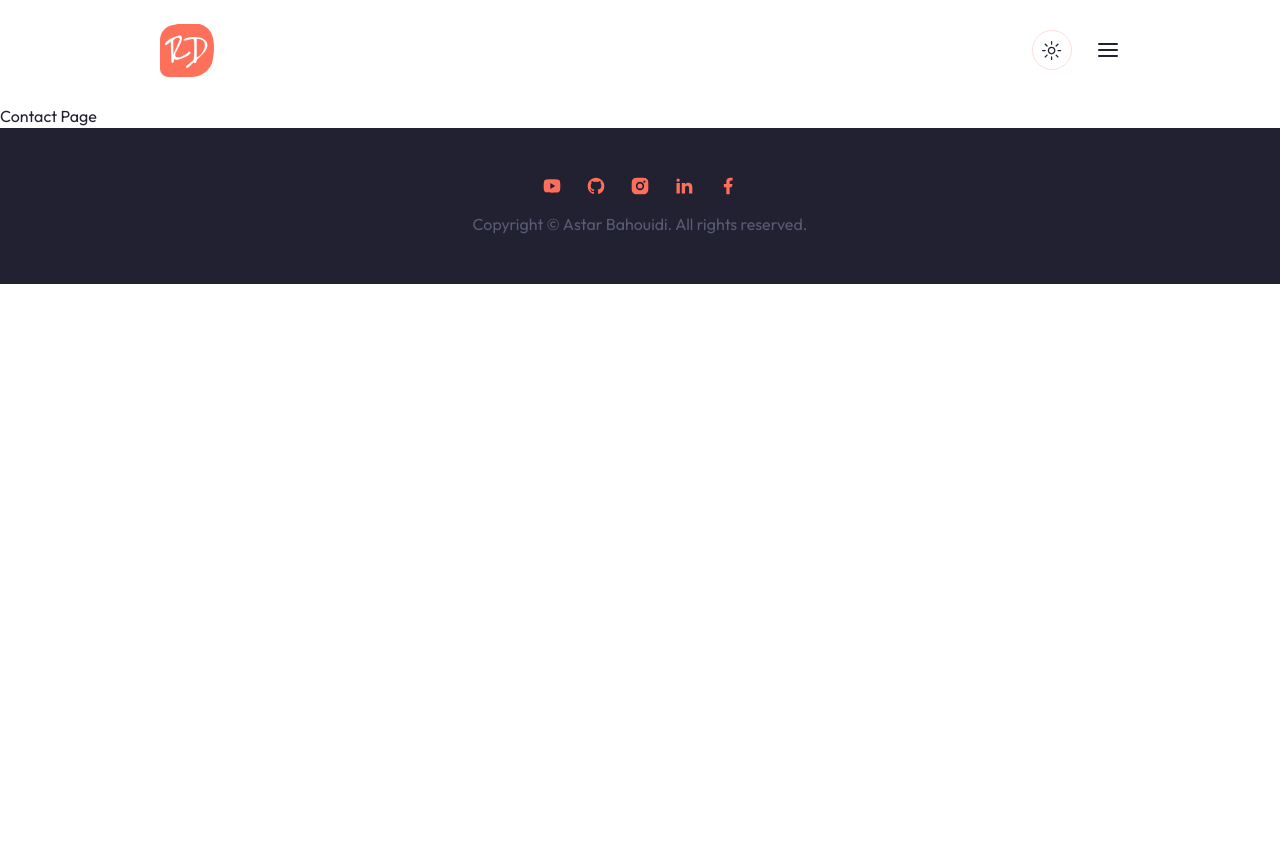
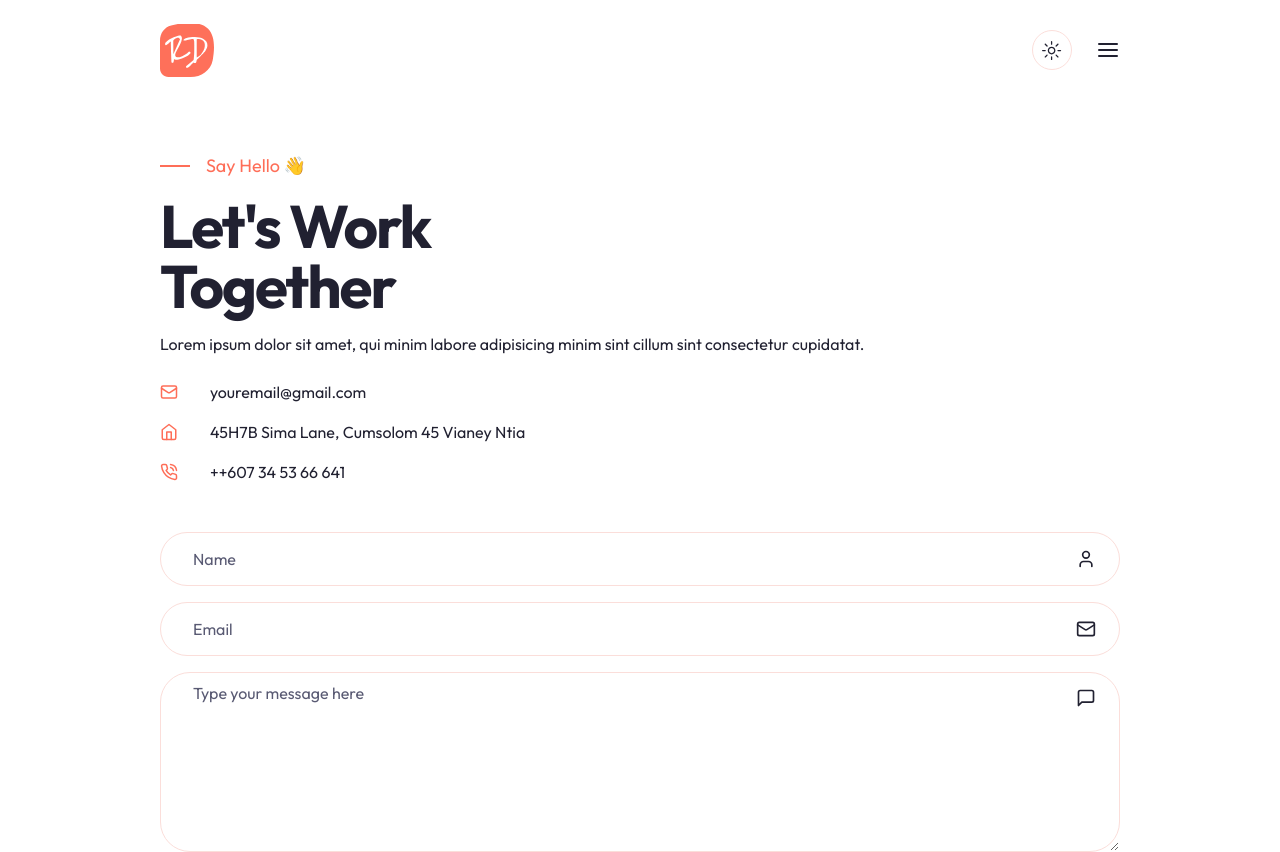
Before and after one commit to astaba/hello_ab_portfolio, a Next.js app: page /contact in a window 1280 px wide. Shown: the top 852 px of the page. Before the commit the page ends 800 px from the top, so only its background shows below. Built offline with nearby package versions, Linux system fonts and the light colour scheme.

Commit message:
Build Contact page

```diff
--- a/src/app/contact/page.tsx
+++ b/src/app/contact/page.tsx
@@ -1,9 +1,54 @@
-import React from 'react'
+import React from "react";
+import { MailIcon, HomeIcon, PhoneCall } from "lucide-react";
+
+import Form from "@/components/Form";
 
 const Contact = () => {
-	return (
-		<h1>Contact Page</h1>
-	)
-}
+  return (
+    <section>
+      <div className="container mx-auto">
+        {/* Text and illustrations */}
+        <div className="mb-6 grid pt-12 xl:mb-24 xl:h-[480px] xl:grid-cols-2">
+          {/* Text */}
+          <div className="flex flex-col justify-center">
+            <div className="mb-4 flex items-center gap-x-4 text-lg text-primary">
+              <span className="h-[2px] w-[30px] bg-primary"></span>
+              Say Hello 👋
+            </div>
+            <h1 className="h1 mb-8 max-w-md">Let&apos;s Work Together</h1>
+            <p>
+              Lorem ipsum dolor sit amet, qui minim labore adipisicing minim
+              sint cillum sint consectetur cupidatat.
+            </p>
+          </div>
+          {/* illustrations */}
+          <div className="hidden w-full bg-contact-illustration-light bg-contain bg-top bg-no-repeat xl:flex dark:bg-contact-illustration-dark"></div>
+        </div>
+        {/* info text & form */}
+        <div className="mb-24 grid xl:mb-32 xl:grid-cols-2">
+          {/* info & text */}
+          <div className="mb-12 flex flex-col gap-y-4 text-base xl:mb-24 xl:text-lg">
+            {/* mail */}
+            <div className="flex items-center gap-x-8">
+              <MailIcon size={18} className="text-primary" />
+              <div>youremail@gmail.com</div>
+            </div>
+            {/* address */}
+            <div className="flex items-center gap-x-8">
+              <HomeIcon size={18} className="text-primary" />
+              <div>45H7B Sima Lane, Cumsolom 45 Vianey Ntia</div>
+            </div>
+            {/* phone */}
+            <div className="flex items-center gap-x-8">
+              <PhoneCall size={18} className="text-primary" />
+              <div>++607 34 53 66 641</div>
+            </div>
+          </div>
+          <Form />
+        </div>
+      </div>
+    </section>
+  );
+};
 
-export default Contact
+export default Contact;
--- /dev/null
+++ b/src/components/Form.tsx
@@ -0,0 +1,32 @@
+import { Button } from "./ui/button";
+import { Input } from "./ui/input";
+import { Textarea } from "./ui/textarea";
+import { User, MailIcon, ArrowRightIcon, MessageSquare } from "lucide-react";
+
+function Form() {
+  return (
+    <form className="flex flex-col gap-y-4">
+      {/* input */}
+      <div className="relative flex items-center">
+        <Input type="text" id="name" name="name" placeholder="Name" />
+        <User size={20} className="absolute right-6" />
+      </div>
+      {/* input */}
+      <div className="relative flex items-center">
+        <Input type="email" id="email" name="email" placeholder="Email" />
+        <MailIcon size={20} className="absolute right-6" />
+      </div>
+      {/* textarea */}
+      <div className="relative flex items-center">
+        <Textarea name="message" placeholder="Type your message here" />
+        <MessageSquare size={20} className="absolute top-4 right-6" />
+      </div>
+      <Button className="flex items-center gap-x-1 max-w-[166px]">
+        Let&apos;s Talk
+        <ArrowRightIcon size={20} />
+      </Button>
+    </form>
+  );
+}
+
+export default Form;
--- a/src/components/ui/input.tsx
+++ b/src/components/ui/input.tsx
@@ -1,9 +1,9 @@
-import * as React from "react"
+import * as React from "react";
 
-import { cn } from "@/lib/utils"
+import { cn } from "@/lib/utils";
 
 export interface InputProps
-  extends React.InputHTMLAttributes<HTMLInputElement> {}
+  extends React.InputHTMLAttributes<HTMLInputElement> { }
 
 const Input = React.forwardRef<HTMLInputElement, InputProps>(
   ({ className, type, ...props }, ref) => {
@@ -11,15 +11,15 @@
       <input
         type={type}
         className={cn(
-          "flex h-10 w-full rounded-md border border-input bg-background px-3 py-2 text-sm ring-offset-background file:border-0 file:bg-transparent file:text-sm file:font-medium placeholder:text-muted-foreground focus-visible:outline-none focus-visible:ring-2 focus-visible:ring-ring focus-visible:ring-offset-2 disabled:cursor-not-allowed disabled:opacity-50",
-          className
+          "flex h-[54px] w-full rounded-full border border-input bg-background px-8 py-2 text-base ring-offset-background file:border-0 file:bg-transparent file:text-sm file:font-medium placeholder:text-muted-foreground focus-visible:outline-none focus-visible:ring-2 focus-visible:ring-ring focus-visible:ring-offset-2 disabled:cursor-not-allowed disabled:opacity-50",
+          className,
         )}
         ref={ref}
         {...props}
       />
-    )
-  }
-)
-Input.displayName = "Input"
+    );
+  },
+);
+Input.displayName = "Input";
 
-export { Input }
+export { Input };
--- a/src/components/ui/textarea.tsx
+++ b/src/components/ui/textarea.tsx
@@ -1,24 +1,24 @@
-import * as React from "react"
+import * as React from "react";
 
-import { cn } from "@/lib/utils"
+import { cn } from "@/lib/utils";
 
 export interface TextareaProps
-  extends React.TextareaHTMLAttributes<HTMLTextAreaElement> {}
+  extends React.TextareaHTMLAttributes<HTMLTextAreaElement> { }
 
 const Textarea = React.forwardRef<HTMLTextAreaElement, TextareaProps>(
   ({ className, ...props }, ref) => {
     return (
       <textarea
         className={cn(
-          "flex min-h-[80px] w-full rounded-md border border-input bg-background px-3 py-2 text-sm ring-offset-background placeholder:text-muted-foreground focus-visible:outline-none focus-visible:ring-2 focus-visible:ring-ring focus-visible:ring-offset-2 disabled:cursor-not-allowed disabled:opacity-50",
-          className
+          "flex min-h-[180px] w-full rounded-[30px] border border-input bg-background px-8 py-2 text-base ring-offset-background placeholder:text-muted-foreground focus-visible:outline-none focus-visible:ring-2 focus-visible:ring-ring focus-visible:ring-offset-2 disabled:cursor-not-allowed disabled:opacity-50",
+          className,
         )}
         ref={ref}
         {...props}
       />
-    )
-  }
-)
-Textarea.displayName = "Textarea"
+    );
+  },
+);
+Textarea.displayName = "Textarea";
 
-export { Textarea }
+export { Textarea };
--- a/tailwind.config.ts
+++ b/tailwind.config.ts
@@ -84,6 +84,8 @@
         "about-shape-dark": "url(/about/shape-dark.svg)",
         "project-bg-light": "url(/work/project-bg-light.png)",
         "project-bg-dark": "url(/work/project-bg-dark.png)",
+        "contact-illustration-light": "url(/contact/illustration-light.svg)",
+        "contact-illustration-dark": "url(/contact/illustration-dark.svg)",
       },
     },
   },
```
